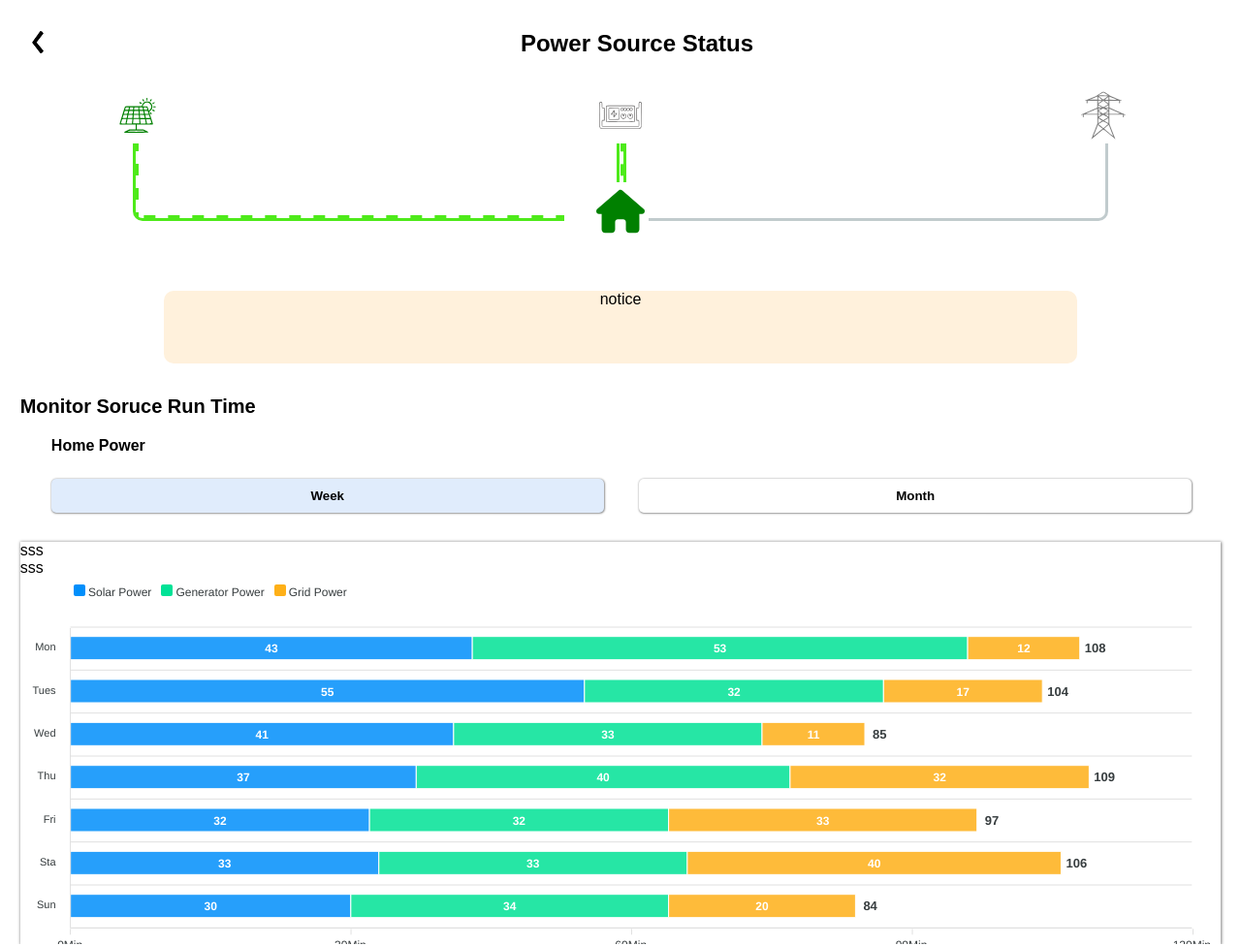
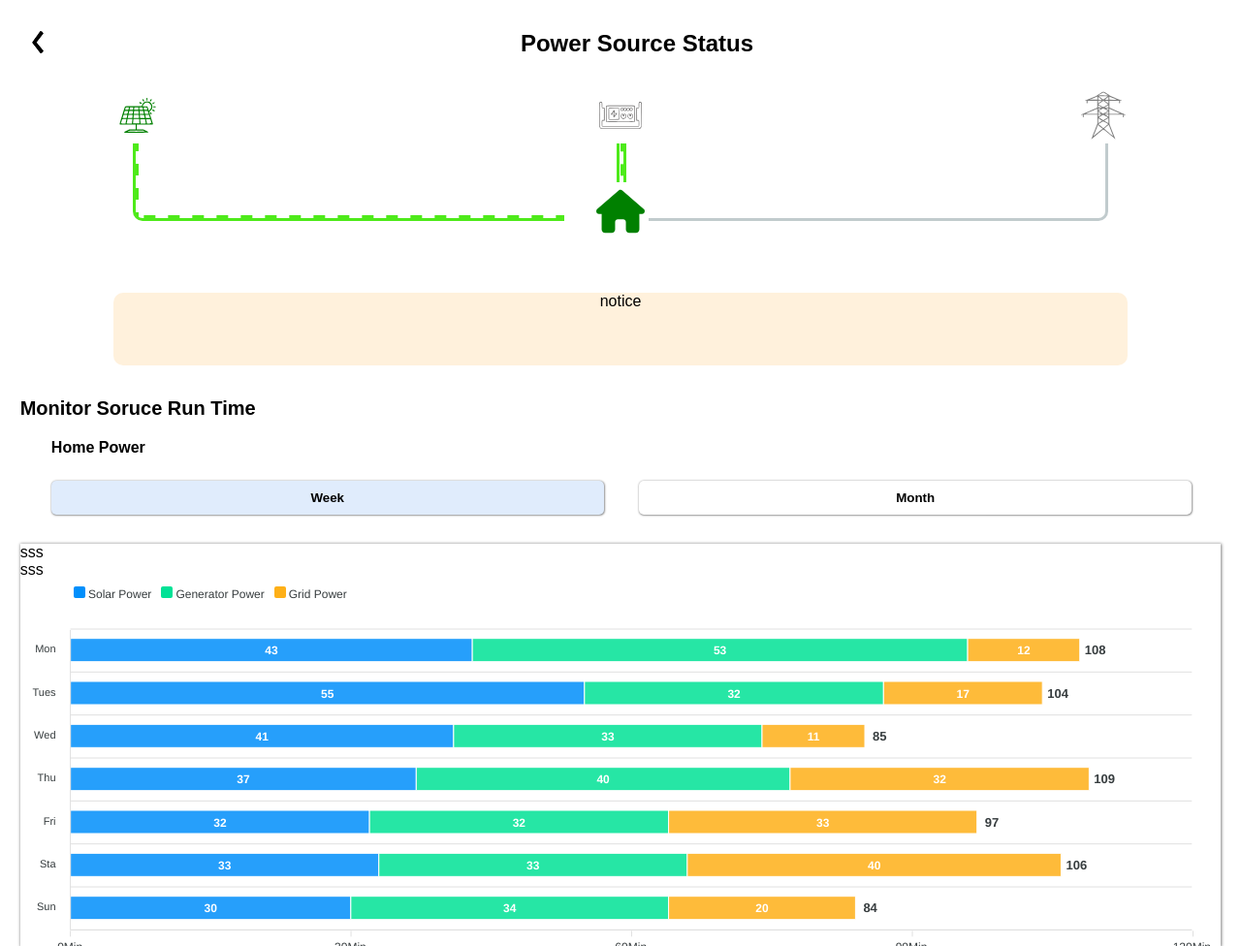
Before and after one commit to mddranasinghe/power-source-control-web-application-IOT-project, a plain HTML site: page controller/powerSource.html in a window 1280 px wide. Shown: the whole page at 97% size. Drawn offline with Linux system fonts and the light colour scheme.

Commit message:
Update powerSource.html

```diff
--- a/controller/powerSource.html
+++ b/controller/powerSource.html
@@ -26,7 +26,7 @@
 
         #image_solar.hover-effect,#image_home.hover-effect,#image_grid.hover-effect,#image_generetor.hover-effect{ opacity: 0.5;}
 
-        .Details_menu{width: 90%; height:100%; margin-bottom: 10px;}
+        .Details_menu{width: 100%; height:100%; margin-bottom: 10px;}
 
         .details_box{width: 100%; height: 75px; background-color: #FFF1DC; margin-top: 2%; border-radius: 10px 10px; }
 
```
